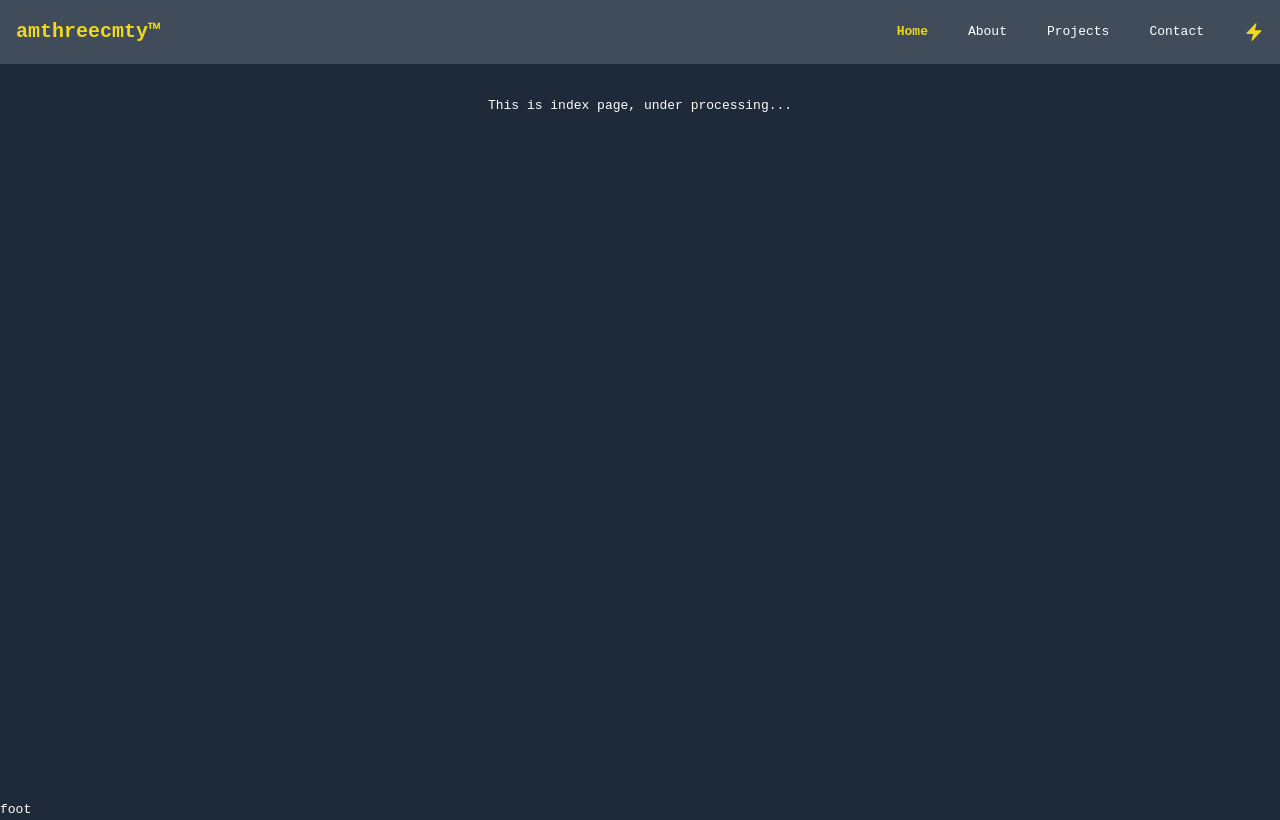
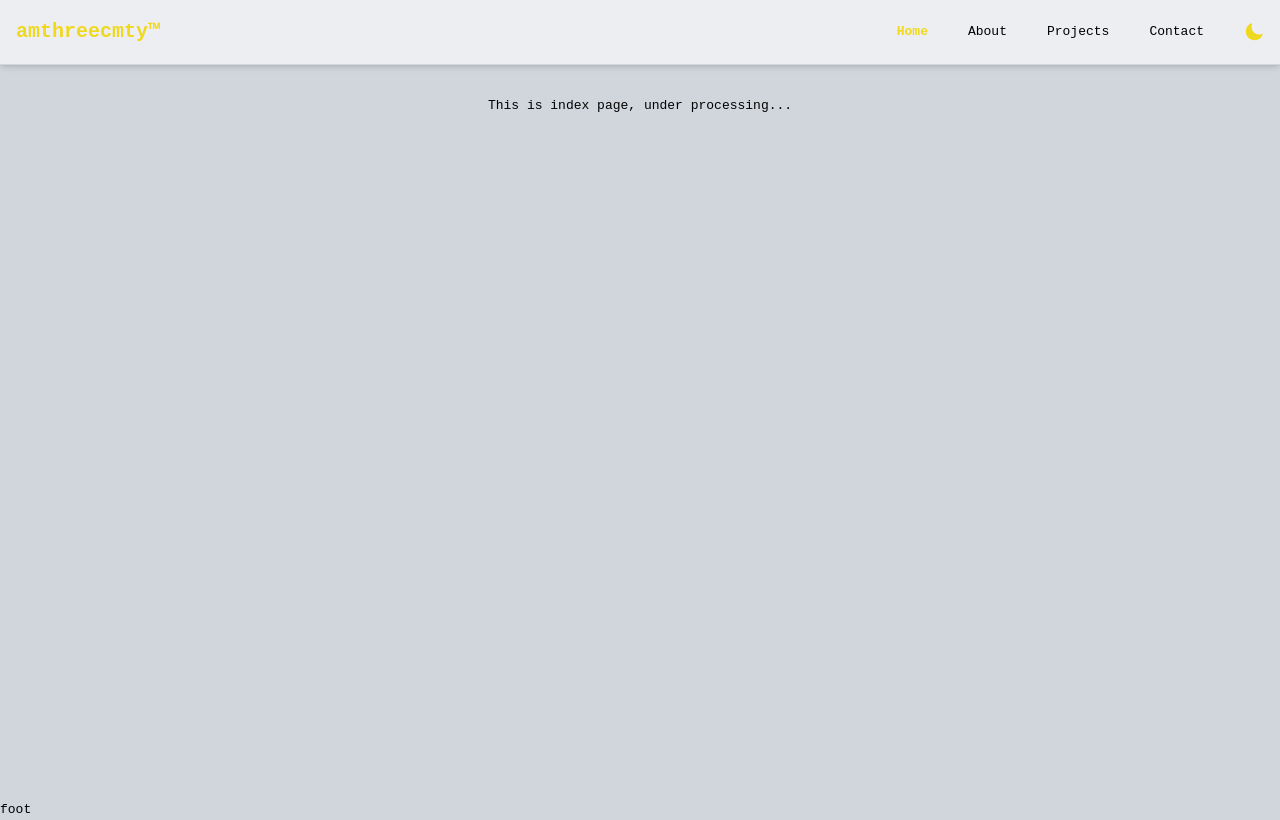
Before and after one commit to am-three/nextPortfolio, a Next.js app: page / in a window 1280 px wide. Built offline with nearby package versions, Linux system fonts and the light colour scheme.

Commit message:
dark/light theme

```diff
--- a/src/app/components/Navbar.tsx
+++ b/src/app/components/Navbar.tsx
@@ -7,11 +7,13 @@ import Link from 'next/link';
 import { usePathname } from 'next/navigation';
 
 import { BoltIcon, MoonIcon, XCircleIcon, Bars3CenterLeftIcon } from '@heroicons/react/24/solid';
+import { useTheme } from '../context/ThemeContext';
 
 
 const Navbar = () => {
 
-    const theme = 'dark';
+    const { theme, toggleTheme } = useTheme();
+    // const theme = 'dark';
     const pathname = usePathname();  //for active nav page
 
     // -----------------------------------------------------------------------
@@ -33,7 +35,7 @@ const Navbar = () => {
 
     return (
 
-        <nav className='fixed w-full z-50  bg-gray-600/80 dark:bg-dark/80'>
+        <nav className='fixed w-full z-50  bg-white/60 dark:bg-green-600/60 border-b border-gray-300 shadow-md'>
 
             <div className='container max-w-7xl mx-auto px-4 '>
 
@@ -48,7 +50,7 @@ const Navbar = () => {
 
                                 const isActive = pathname === item.href;
                                 return (
-                                    <Link key={item.href}
+                                    <Link key={index}
                                         href={item.href}
                                         className={`hover:text-primary transaction-colors
                                           ${isActive ? 'font-semibold text-primary' : ' '} `} >
@@ -61,7 +63,8 @@ const Navbar = () => {
                         }
 
                         {/* light/dark theme */}
-                        <button className='rounded cursor-pointer text-primary hover:scale-90 duration-300 transaction-colors'>
+                        <button className='rounded cursor-pointer text-primary hover:scale-90 duration-300 transaction-colors'
+                            onClick={toggleTheme}>
                             {
                                 theme === 'dark' ? (
                                     <BoltIcon className='w-5 h-5' />
@@ -90,7 +93,7 @@ const Navbar = () => {
                             <div className='py-4 space-y-4'>
                                 {
                                     menuItems.map((item, index) => (
-                                        <div key={index}>
+                                        <div key={index} onClick={toggleDrawerOpen}>
                                             <Link href={item.href}
                                                 className='block py-2 hover:text-primary transaction-colors'>
                                                 {item.label}
@@ -101,12 +104,18 @@ const Navbar = () => {
                             </div>
 
                             <div>
-                                <button className='flex items-center py-2  rounded cursor-pointer text-primary hover:scale-90 duration-300 transaction-colors'>
+                                <button onClick={toggleTheme}
+                                    className='flex items-center py-2 rounded cursor-pointer text-primary hover:scale-90 duration-300 transaction-colors'>
                                     {
+                                        // theme === 'dark' ? (
+                                        //     <><BoltIcon className='w-5 h-5 mr-2' /> Light Mode </>
+                                        // ) : (
+                                        //     <><MoonIcon className='w-5 h-5 mr-2' /> Dark Mode </>
+                                        // )
                                         theme === 'dark' ? (
-                                            <><BoltIcon className='w-5 h-5 mr-2' /> Light Mode </>
+                                            <><BoltIcon className='w-5 h-5 mr-2' />  </>
                                         ) : (
-                                            <><MoonIcon className='w-5 h-5 mr-2' /> Dark Mode </>
+                                            <><MoonIcon className='w-5 h-5 mr-2' />  </>
                                         )
                                     }
                                 </button>
--- /dev/null
+++ b/src/app/context/ThemeContext.tsx
@@ -0,0 +1,67 @@
+'use client'
+import { initialize } from "next/dist/server/lib/render-server";
+import { createContext, useContext, useEffect, useState } from "react";
+
+type Theme = 'light' | 'dark';
+
+interface ThemeContextType {
+    theme: Theme;
+    toggleTheme: () => void;
+    setTheme: (theme: Theme) => void;
+}
+
+const ThemeContext = createContext<ThemeContextType | undefined>(undefined);
+
+
+
+export const ThemeProvider = ({ children }: { children: React.ReactNode }) => {
+    const [theme, setThemeState] = useState<Theme>('light');
+    const [mounted, setMounted] = useState(false);
+
+
+    // update theme
+    const setTheme = (newTheme: Theme) => {
+        setThemeState(newTheme);
+        localStorage.setItem('theme', newTheme);
+        document.documentElement.classList.toggle('dark', newTheme === 'dark');
+    }
+
+    // toggle to theme
+    const toggleTheme = () => {
+        setTheme(theme === 'light' ? 'dark' : 'light');
+    }
+
+    // initialize theme
+    useEffect(() => {
+        const savedTheme = localStorage.getItem('theme') as Theme | null;
+        const systemTheme = window.matchMedia('(prefers-color-scheme: dark)').matches ? 'dark' : 'light';
+        const initialTheme = savedTheme || systemTheme;
+
+        setThemeState(initialTheme);
+        document.documentElement.classList.toggle('dark', initialTheme === 'dark');
+        setMounted(true);
+    }, [])
+
+    // prevent flash of wrong theme
+    if (!mounted) {
+        return null;
+    }
+
+
+    return (
+        <ThemeContext.Provider value={{ theme, setTheme, toggleTheme }}>
+            {children}
+        </ThemeContext.Provider>
+    )
+}
+
+// custom hook to use the ThemeContext
+export function useTheme() {
+    const context = useContext(ThemeContext);
+
+    if (context === undefined) {
+        throw new Error('useTheme must be used within a ThemeProvider');
+    }
+
+    return context;
+}
--- a/src/app/layout.tsx
+++ b/src/app/layout.tsx
@@ -3,6 +3,7 @@ import { Geist, Geist_Mono } from "next/font/google";
 import "./globals.css";
 
 import Navbar from "./components/Navbar";
+import { ThemeProvider } from "./context/ThemeContext";
 
 const geistSans = Geist({
   variable: "--font-geist-sans",
@@ -27,14 +28,20 @@ export default function RootLayout({
   return (
     <html lang="en">
       <body
-        className={`${geistSans.variable} ${geistMono.variable} antialiased bg-gray-800 text-white`}
+        className={`${geistSans.variable} ${geistMono.variable} antialiased bg-gray-300 transaction-colors dark:bg-gray-800 dark:text-white`}
       >
 
-        <Navbar />
+        <ThemeProvider>
 
-        <main className="min-h-screen pt-24"> {children} </main>
+          <Navbar />
 
-        <footer> foot </footer>
+          <main className="min-h-screen pt-24"> {children} </main>
+
+          <footer> foot </footer>
+
+        </ThemeProvider>
+
+
 
       </body>
     </html>
```
